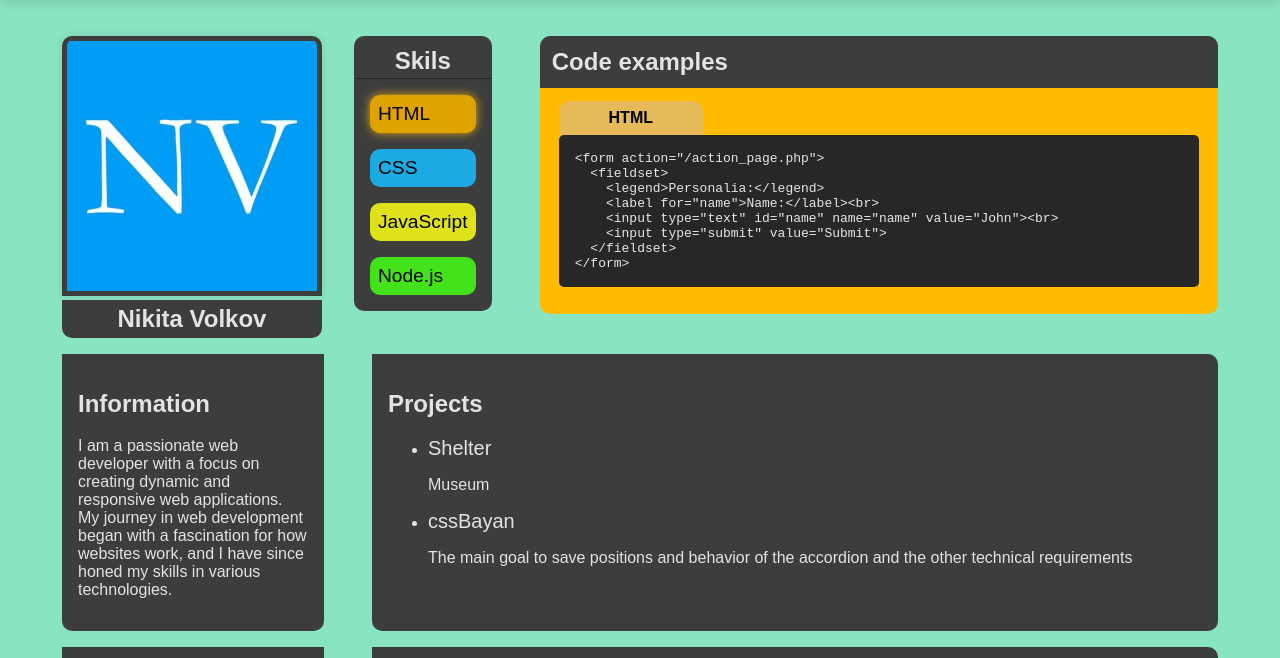
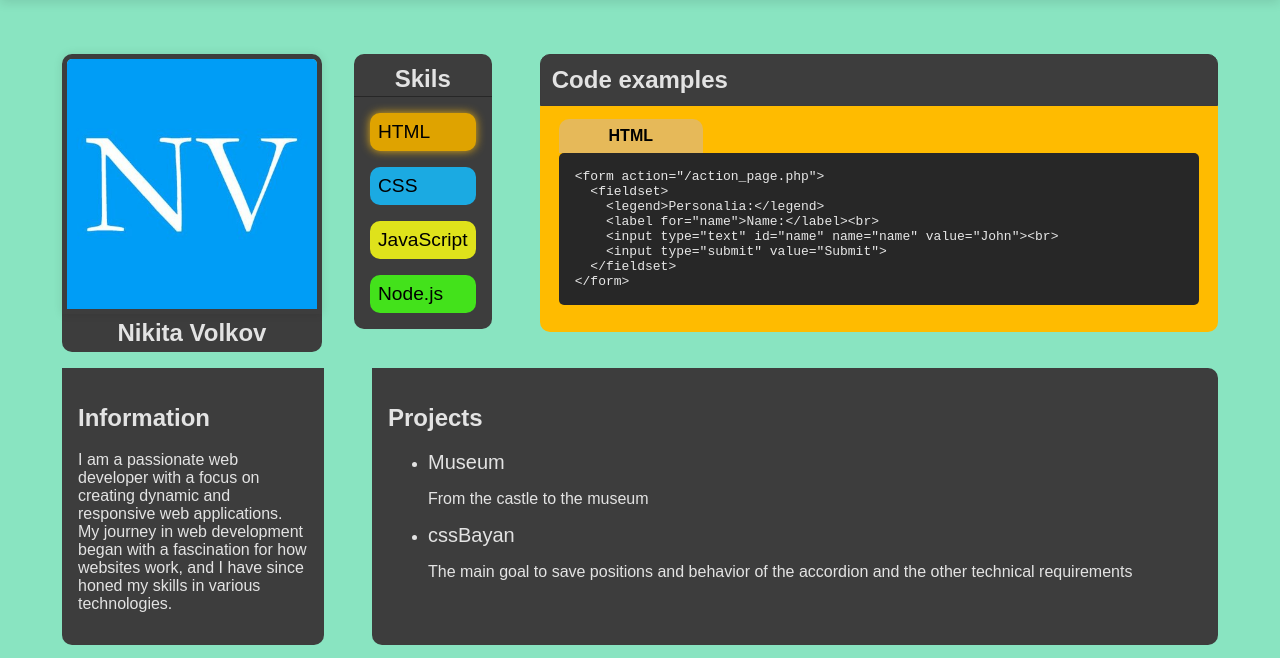
Before and after one commit to Nikisite/rsschool-cv, a plain HTML site: page index.html in a window 1280 px wide. Shown: the part 76-734 px from the top of the page. Drawn offline with Linux system fonts and the light colour scheme.

Commit message:
Update index.html

```diff
--- a/index.html
+++ b/index.html
@@ -1,4 +1,4 @@
-<!DOCTYPE html>
+um<!DOCTYPE html>
 <html lang="en">
 
 <head>
@@ -142,8 +142,8 @@ app.listen(3000);
           <div class="projects">
             <h2>Projects</h2>
             <ul>
-              <li><a href="https://rolling-scopes-school.github.io/nikisite-JSFEPRESCHOOL2025Q2/museum/">Shelter</a>
-                <p>Museum</p>
+              <li><a href="https://rolling-scopes-school.github.io/nikisite-JSFEPRESCHOOL2025Q2/museum/">Museum</a>
+                <p>From the castle to the museum</p>
               </li>
               <li><a href="https://github.com/Nikisite/cssBayan">cssBayan</a>
                 <p>The main goal to save positions and behavior of the accordion and the other technical requirements
```
